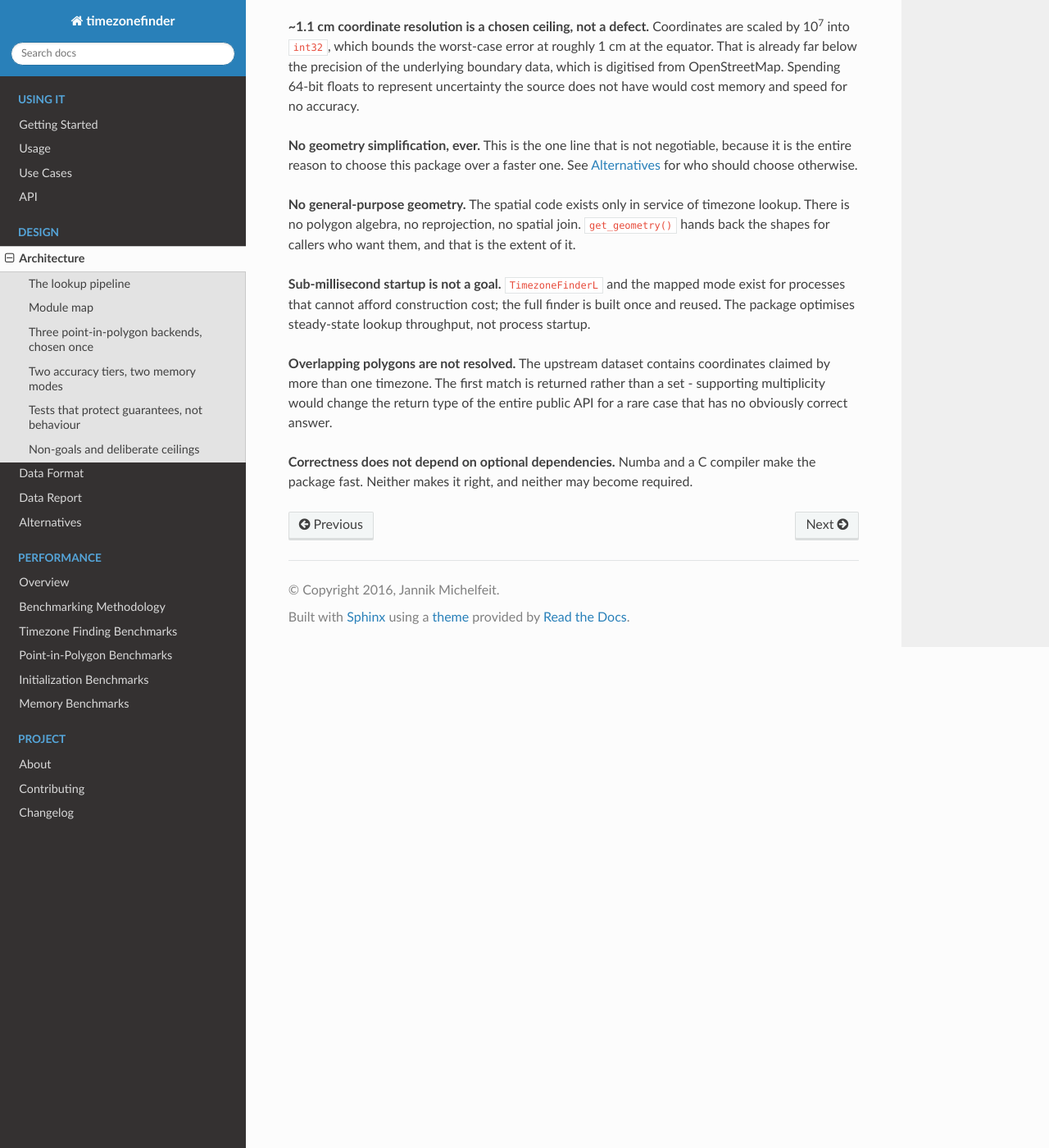
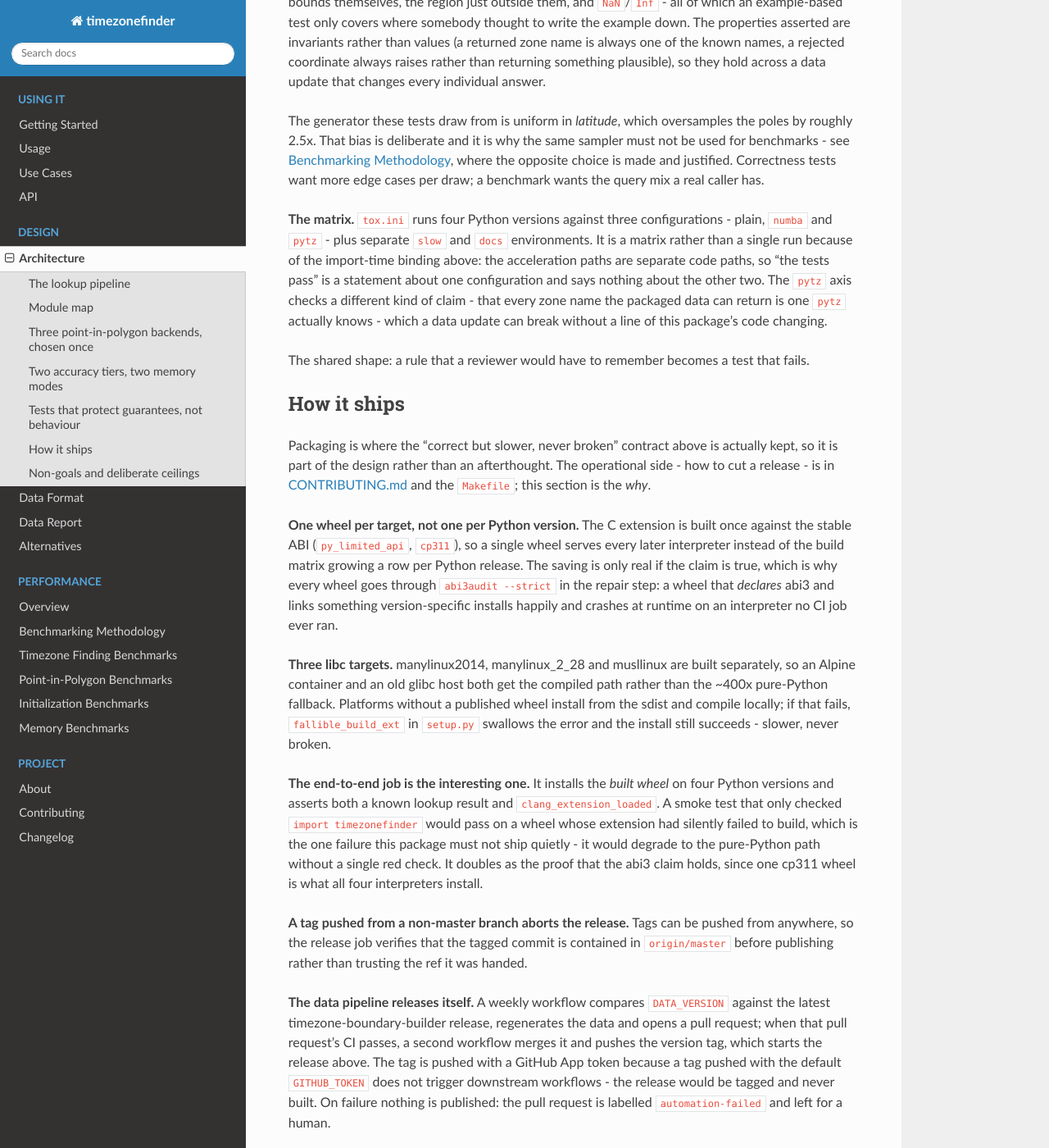
Before and after one commit to jannikmi/timezonefinder, a Sphinx documentation site: the page built from docs/architecture.rst, in a window 1280 px wide and 1400 px high, scrolled down 3731 px. Shown: the whole window at 82% size. Built offline with Sphinx 7.4.7 and the Read the Docs theme 3.1.0, drawn with Linux system fonts in a browser that asks for light colours; some of the changed text lies outside the part shown.

Commit message:
Document how the package is tested and shipped
Searching docs/, README.rst and CONTRIBUTING.md for abi3, cibuildwheel,
musllinux or manylinux returned nothing outside a single acknowledgement
line: the release pipeline existed only as workflow YAML. The property-based
tests and the tox matrix were likewise mentioned nowhere outside the
changelog.

architecture.rst gains a "How it ships" section covering the choices and the
reason each was made - one abi3 wheel per target instead of one per Python
version, with abi3audit --strict guarding a claim whose failure mode is a
runtime crash on an interpreter CI never ran; three libc targets so an Alpine
container still gets the compiled path; an end-to-end job that installs the
built wheel on four interpreters and asserts clang_extension_loaded, because
an import-only smoke test passes on a wheel whose extension silently failed
to build; a tag from outside master aborting the release; and the weekly data
pipeline that regenerates, opens a PR and tags on green.

The testing section gains the property-based suite and the tox matrix, plus
the reason the matrix is a matrix: the acceleration paths are bound at import
time, so a passing run describes one configuration only. It also states why
the correctness sampler is pole-biased and cross-references
benchmarking_methodology, where the opposite choice is made - previously only
one half of that contrast appeared on each page.

Both sections land on an existing page, so there is no new toctree entry and
no orphan risk. The two new README bullets use absolute URLs; their anchor
slugs were read out of the built architecture.html rather than guessed, and
the rendered README was checked with readme-renderer.

Co-Authored-By: Claude Opus 5 <noreply@anthropic.com>

```diff
--- a/README.rst
+++ b/README.rst
@@ -124,6 +124,8 @@ Engineering notes
 * `Architecture <https://timezonefinder.readthedocs.io/en/latest/architecture.html>`__ - the lookup pipeline, the acceleration backends, and the ceilings this package deliberately does not exceed
 * `Data Format <https://timezonefinder.readthedocs.io/en/latest/data_format.html>`__ - binary layouts, coordinate scaling and the H3 index
 * `Benchmarking Methodology <https://timezonefinder.readthedocs.io/en/latest/benchmarking_methodology.html>`__ - the measurement design and where every threshold comes from
+* `Testing philosophy <https://timezonefinder.readthedocs.io/en/latest/architecture.html#tests-that-protect-guarantees-not-behaviour>`__ - the tests that exist because a rule needed a failure mode, plus the property-based suite and the version/backend matrix
+* `How it ships <https://timezonefinder.readthedocs.io/en/latest/architecture.html#how-it-ships>`__ - abi3 wheels, three libc targets, and the checks that stop a broken wheel reaching PyPI
 * `Alternatives <https://timezonefinder.readthedocs.io/en/latest/alternatives.html>`__ - the trade-offs against ``tzfpy``, and when to choose it instead
 * `Changelog <https://github.com/jannikmi/timezonefinder/blob/master/CHANGELOG.rst>`__
 
--- a/docs/architecture.rst
+++ b/docs/architecture.rst
@@ -156,7 +156,72 @@ as a practice.
     the very attribute ``__slots__`` exists to forbid, punching a hole in the guarantee while
     looking like it enforces it.
 
+Two further layers sit beside those invariants.
+
+**Property-based tests.** ``tests/test_property_validation.py`` and ``tests/test_property_api.py``
+drive coordinate validation and the public lookup API with ``hypothesis``. The input space is two
+floats with hard bounds, which is exactly the shape fuzzing is good at: the interesting cases are the
+bounds themselves, the region just outside them, and ``NaN``/``Inf`` - all of which an example-based
+test only covers where somebody thought to write the example down. The properties asserted are
+invariants rather than values (a returned zone name is always one of the known names, a rejected
+coordinate always raises rather than returning something plausible), so they hold across a data
+update that changes every individual answer.
+
+The generator these tests draw from is uniform in *latitude*, which oversamples the poles by roughly
+2.5x. That bias is deliberate and it is why the same sampler must not be used for benchmarks - see
+:doc:`benchmarking_methodology`, where the opposite choice is made and justified. Correctness tests
+want more edge cases per draw; a benchmark wants the query mix a real caller has.
+
+**The matrix.** ``tox.ini`` runs four Python versions against three configurations - plain, ``numba``
+and ``pytz`` - plus separate ``slow`` and ``docs`` environments. It is a matrix rather than a single
+run because of the import-time binding above: the acceleration paths are separate code paths, so
+"the tests pass" is a statement about one configuration and says nothing about the other two. The
+``pytz`` axis checks a different kind of claim - that every zone name the packaged data can return is
+one ``pytz`` actually knows - which a data update can break without a line of this package's code
+changing.
+
 The shared shape: a rule that a reviewer would have to remember becomes a test that fails.
+
+
+How it ships
+------------
+
+Packaging is where the "correct but slower, never broken" contract above is actually kept, so it is
+part of the design rather than an afterthought. The operational side - how to cut a release - is in
+`CONTRIBUTING.md <https://github.com/jannikmi/timezonefinder/blob/master/CONTRIBUTING.md>`__ and the
+``Makefile``; this section is the *why*.
+
+**One wheel per target, not one per Python version.** The C extension is built once against the
+stable ABI (``py_limited_api``, ``cp311``), so a single wheel serves every later interpreter instead
+of the build matrix growing a row per Python release. The saving is only real if the claim is true,
+which is why every wheel goes through ``abi3audit --strict`` in the repair step: a wheel that
+*declares* abi3 and links something version-specific installs happily and crashes at runtime on an
+interpreter no CI job ever ran.
+
+**Three libc targets.** manylinux2014, manylinux_2_28 and musllinux are built separately, so an
+Alpine container and an old glibc host both get the compiled path rather than the ~400x pure-Python
+fallback. Platforms without a published wheel install from the sdist and compile locally; if that
+fails, ``fallible_build_ext`` in ``setup.py`` swallows the error and the install still succeeds -
+slower, never broken.
+
+**The end-to-end job is the interesting one.** It installs the *built wheel* on four Python versions
+and asserts both a known lookup result and ``clang_extension_loaded``. A smoke test that only checked
+``import timezonefinder`` would pass on a wheel whose extension had silently failed to build, which
+is the one failure this package must not ship quietly - it would degrade to the pure-Python path
+without a single red check. It doubles as the proof that the abi3 claim holds, since one cp311 wheel
+is what all four interpreters install.
+
+**A tag pushed from a non-master branch aborts the release.** Tags can be pushed from anywhere, so
+the release job verifies that the tagged commit is contained in ``origin/master`` before publishing
+rather than trusting the ref it was handed.
+
+**The data pipeline releases itself.** A weekly workflow compares ``DATA_VERSION`` against the latest
+timezone-boundary-builder release, regenerates the data and opens a pull request; when that pull
+request's CI passes, a second workflow merges it and pushes the version tag, which starts the release
+above. The tag is pushed with a GitHub App token because a tag pushed with the default
+``GITHUB_TOKEN`` does not trigger downstream workflows - the release would be tagged and never built.
+On failure nothing is published: the pull request is labelled ``automation-failed`` and left for a
+human.
 
 
 Non-goals and deliberate ceilings
```
Also changed, not shown: CHANGELOG.rst (+1 -1 lines).
